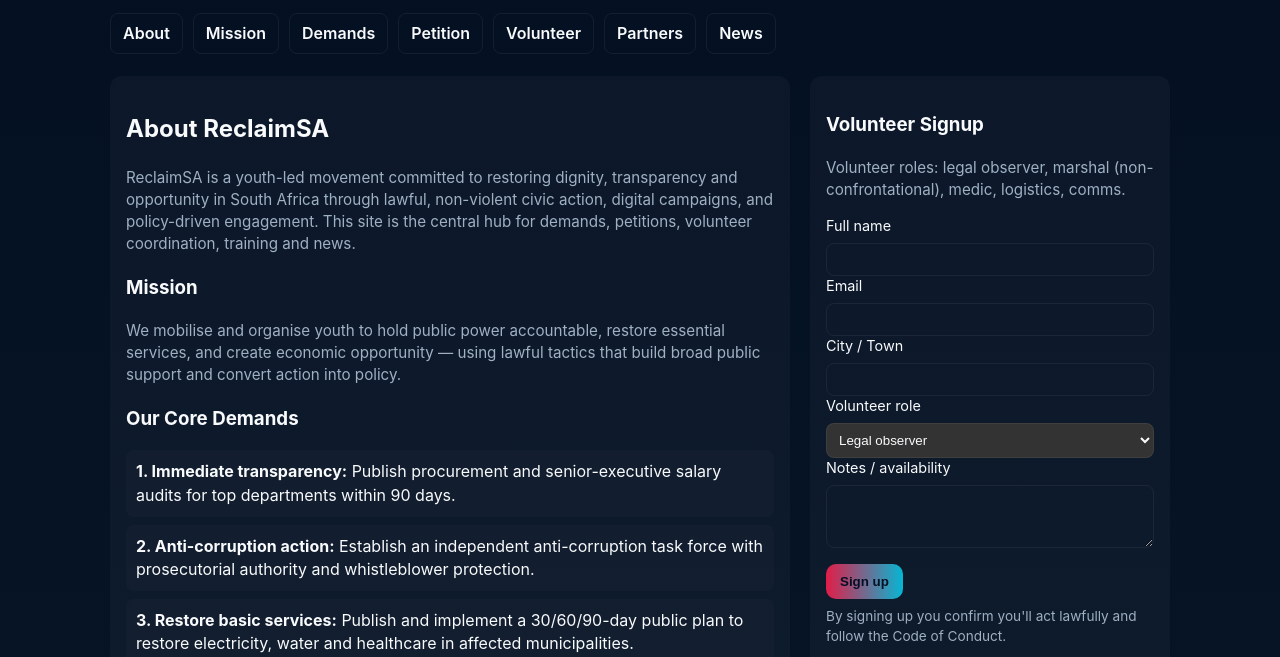
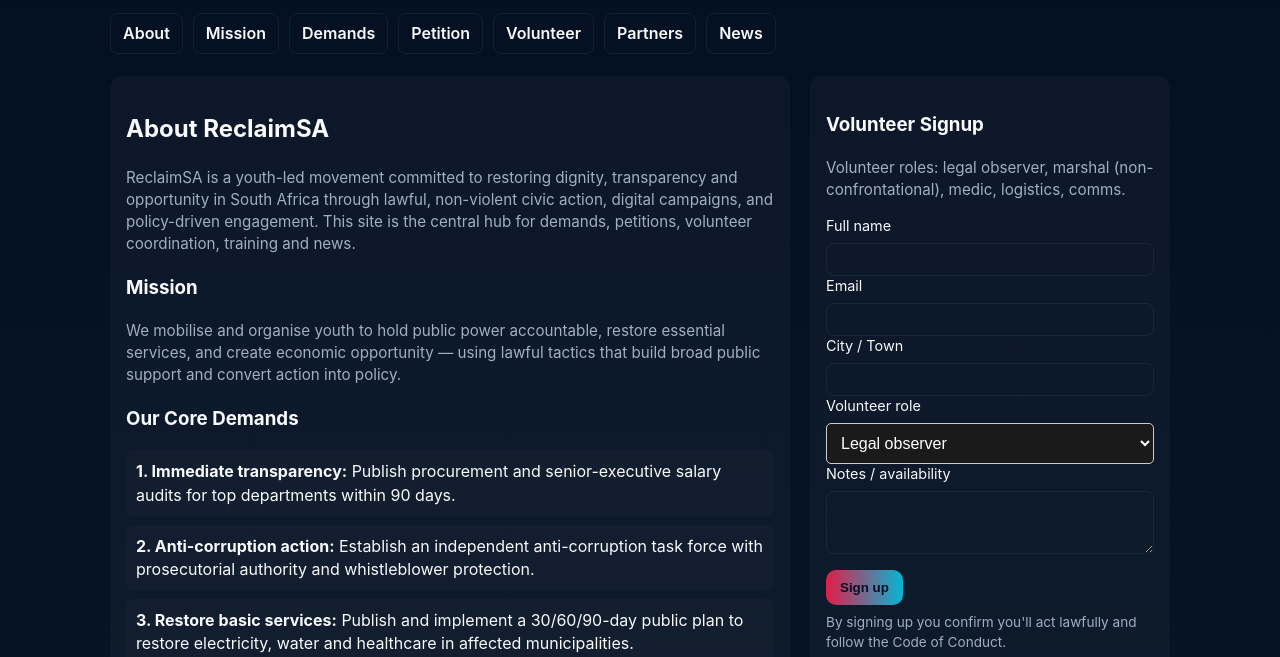
Before and after one commit to ReclaimSA/ReclaimSA-site, a plain HTML site: page index.html in a window 1280 px wide. Shown: the part 133-790 px from the top of the page. Drawn offline with Linux system fonts and the light colour scheme.

Commit message:
Add Style inputs

```diff
--- a/index.html
+++ b/index.html
@@ -28,7 +28,7 @@
     .section{margin-top:14px}
     .two{display:grid;grid-template-columns:1fr 1fr;gap:12px}
     label{display:block;font-size:.9rem;margin-bottom:6px}
-    input,textarea,select{width:100%;padding:8px;border-radius:8px;border:1px solid rgba(255,255,255,0.06);background:transparent;color:var(--gray)}
+    input,textarea,select{width:100%;padding:8px;border-radius:8px;border:1px solid rgba(255,255,255,0.06);background:transparent;color:var(--white)}
     button.primary{background:linear-gradient(90deg,var(--accent),var(--accent2));border:none;padding:10px 14px;border-radius:10px;font-weight:800;color:#041025;cursor:pointer}
     footer{margin-top:22px;color:var(--muted);font-size:.9rem;text-align:center}
     ul.fa{padding-left:18px;margin:6px 0}
@@ -40,7 +40,7 @@
     .hidden{display:none}
     .center{text-align:center}
     .row{display:flex;gap:10px;flex-wrap:wrap}
-    select {background-color: #333333;}
+	select {background-color: #1a1a1a;color: #ffffff;border: 1px solid #ccc;border-radius: 5px;padding: 10px;font-size: 16px;}
   </style>
 </head>
 <body>
@@ -136,9 +136,9 @@
             <select id="role" name="role">
               <option>Legal observer</option>
               <option>Marshal (non-confrontational)</option>
-              <option>First aid / medic</option>
-              <option>Logistics / transport</option>
-              <option>Comms / social media</option>
+              <option>First aid / Medic</option>
+              <option>Activist / Protestor</option>
+              <option>Comms / Social Media</option>
             </select>
 
             <label for="notes">Notes / availability</label>
```
